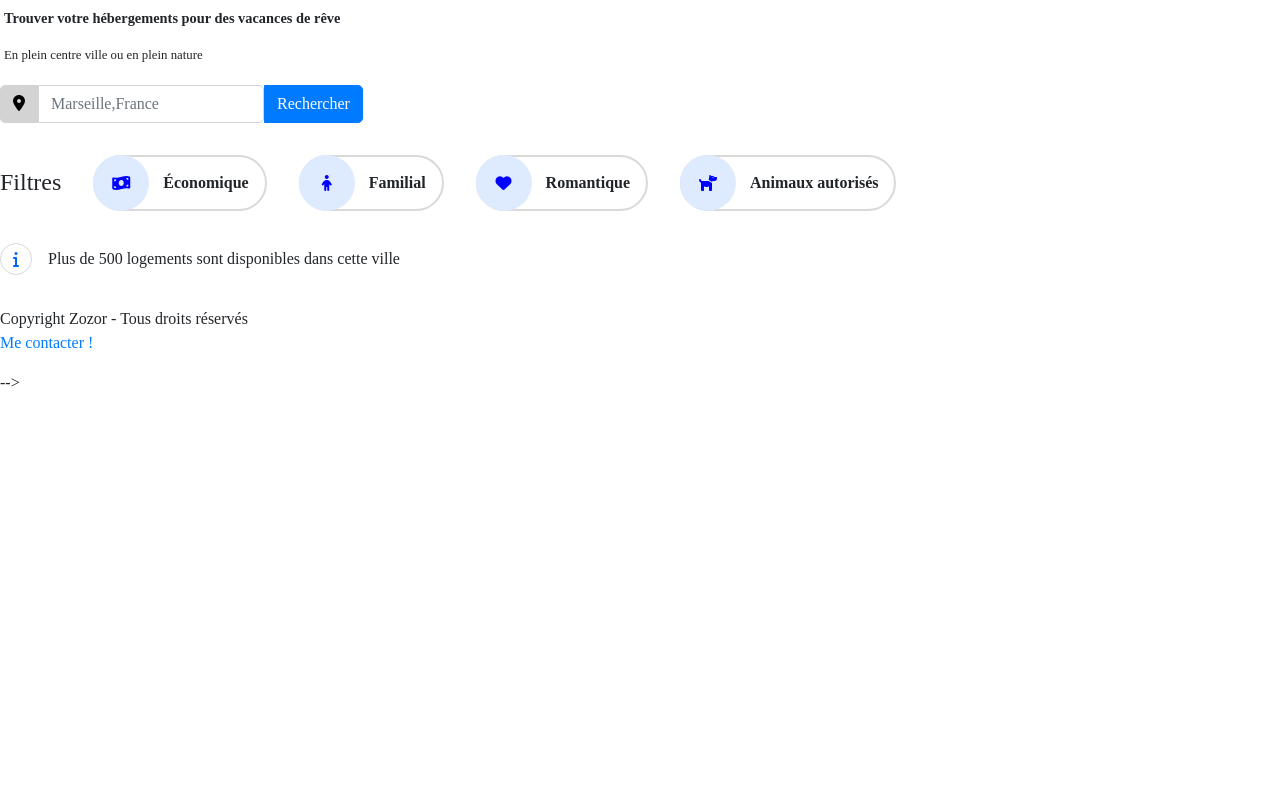
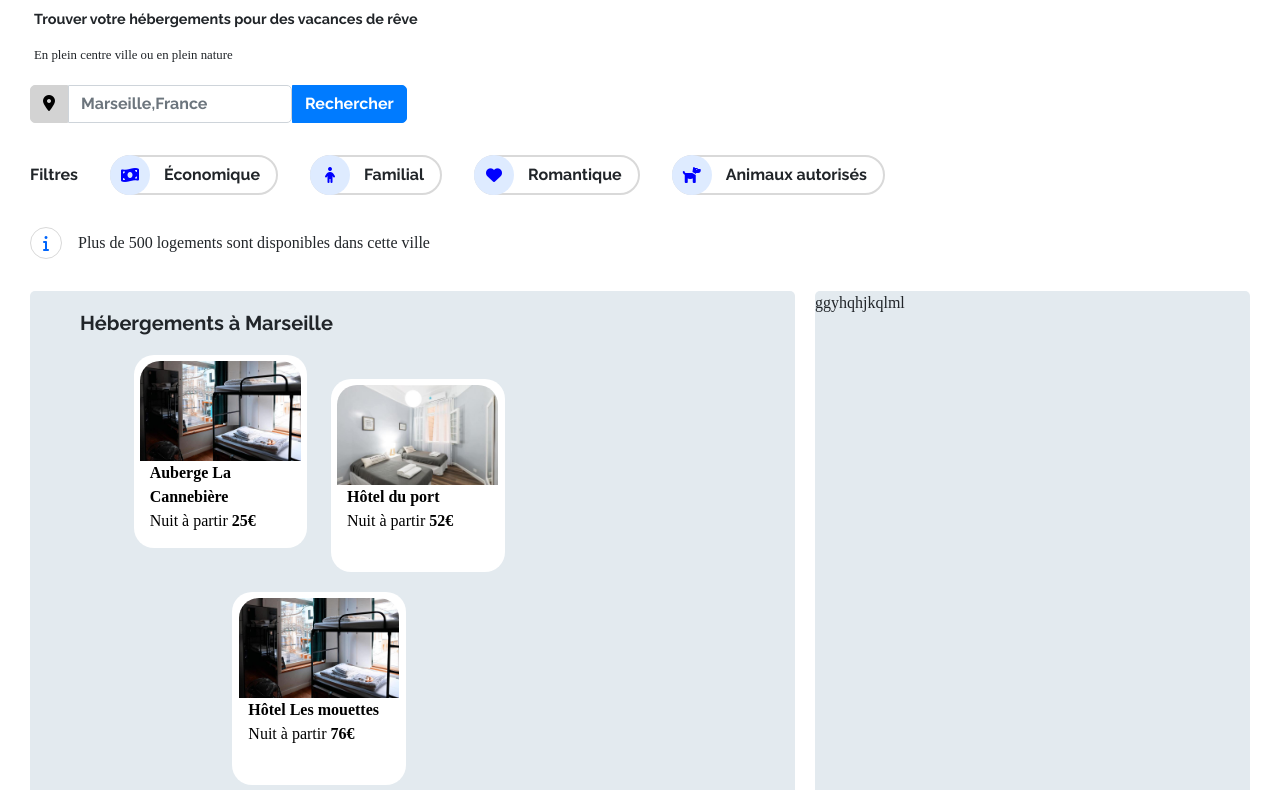
Before and after one commit to Yosra-Bouzouita/Reservia, a plain HTML site: page reservia.html in a window 1280 px wide. Shown: the part 47-837 px from the top of the page. Before the commit the page ends 800 px from the top, so only its background shows below. Drawn offline with nearby package versions, Linux system fonts and the light colour scheme; a web font is replaced by a local one.

Commit message:
hebergements a marseille

```diff
--- a/css/reservia.css
+++ b/css/reservia.css
@@ -1,45 +1,73 @@
 @font-face
 { /* Définition d'une nouvelle police nommée CAC Champagne */
-    font-family: 'Raleway_light';
+    font-family: 'Raleway-light';
     src: url('css/static/Raleway-Light.ttf');
 }
-
 .Raleway-Light
 {
-    font-family: "Raleway_light";
+    font-family: "Raleway-light";
 
 }
 @font-face
 { /* Définition d'une nouvelle police nommée CAC Champagne */
-    font-family: 'Raleway-Medium';
-    src: url('css/static/Raleway-Medium.ttf');
+    font-family: 'Raleway-normal';
+    src: url('Raleway-VariableFont_wght.ttf');
+
+}
+.Raleway-normal
+{
+    font-family: "Raleway-normal";
+
+}
+@font-face
+{ /* Définition d'une nouvelle police nommée CAC Champagne */
+    font-family: 'Raleway-bold';
+    src: url('static/Raleway-Bold.ttf');
 }
 
-.Raleway-Medium
+.Raleway-bold
 {
-    font-family: "Raleway-Medium";
+    font-family: "Raleway-bold";
+
+}
+#logo
+{
+    margin-left: 30px;
+
+}
+.paragraphe
+{
+    margin-left: 30px;
 
 }
 
 ul {
     list-style-type: none;
     display:flex;
+    margin-right: 30px;
 
   }
 .paragraphe1
 {
     font-size: 0.9em;
-    font-weight: bold;
+    font-family: "Raleway-bold";
 }
 .paragraphe2
   {
     font-size: 0.8em;
+    font-family: "Raleway-light";
+
 }
 
 a:hover /* Apparence au survol des liens */
 {
    color:black;
 }
+.form-inline
+{
+   margin-left: 30px;
+   font-family: "Raleway-bold";
+ }
 #icon
 {
     color:black;
@@ -62,6 +90,7 @@ a:hover /* Apparence au survol des liens */
     display: flex;
     align-items: center;
     margin: 1rem 0 2rem 0;
+    margin-left: 30px;
 }
 
 .infoIcon
@@ -86,6 +115,7 @@ a:hover /* Apparence au survol des liens */
 .resultatRechercheText
 {
     margin: 0;
+    font-family: "Raleway-light";
 }
 
 .Btn
@@ -93,6 +123,9 @@ a:hover /* Apparence au survol des liens */
     display: flex;
     margin-top: 2rem;
     flex-wrap: wrap;
+    margin-left: 30px;
+    font-family: "Raleway-bold";
+
 }
 
 .BtnTitle
@@ -113,6 +146,7 @@ a:hover /* Apparence au survol des liens */
     cursor: pointer;
     transition-duration: 0.1s;
     font-weight: bold;
+
 }
 .BtnFilter:last-child
 {
@@ -129,10 +163,10 @@ a:hover /* Apparence au survol des liens */
 {
     background-color: #DEEBFF;
     border-radius: 100%;
-    height: 3rem;
-    width: 3rem;
-    min-height: 3.5rem;
-    min-width: 3.5rem;
+    height: 40px;
+    width: 40px;
+    min-height: 40px;
+    min-width: 40px;
     display: flex;
     align-items: center;
     justify-content: center;
@@ -146,3 +180,69 @@ a:hover /* Apparence au survol des liens */
 {
     margin: 0 1rem;
 }
+.block
+{
+    display: flex;
+}
+article
+{
+    flex:3;
+    background-color:#E3EAEF;
+    border-radius: 5px;
+    margin-right: 20px;
+    margin-left: 30px;
+    display:flex;
+    margin-top: none;
+}
+
+aside
+{
+    flex: 1;
+    position: relative;
+    background-color:#E3EAEF;
+    border-radius: 5px;
+    padding-right: 180px;
+    margin-right: 30px;
+
+}
+.boutonimage1
+{
+    width: 30%;
+    margin-left:10px;
+    margin-right: 10px;
+    margin-bottom: 20px;
+    background-color: white;
+    border-radius: 20px;
+    border: none;
+    font-family: "Raleway-bold";
+
+}
+#image1
+{
+    border-radius: 20px 20px 0px 0px;
+    margin-top: 5px;
+    height: 100px;
+
+
+}
+#titre
+{
+    margin-left:50px;
+    margin-top: 20px;
+    margin-bottom: 20px;
+    font-family: "Raleway-bold";
+
+}
+.paragrapheimage
+{
+    text-align:left;
+    margin-left: 10px;
+    font-family: "Raleway-normal";
+    height: 70px;
+}
+.boutonimage
+{
+    display: flex;
+    text-align: center;
+
+}
--- a/reservia.html
+++ b/reservia.html
@@ -27,7 +27,7 @@
                     <nav>
                         <ul>
                             <li class="nav-item">
-                                <a class="nav-link" data-toggle="pill" href="#home">hébergements</a>
+                                <a class="nav-link" data-toggle="pill" href="#home">Hébergements</a>
                               </li>
                               <li class="nav-item">
                                 <a class="nav-link" data-toggle="pill" href="#menu1">Activités</a>
@@ -50,11 +50,11 @@
                 </form>
             </div>
             <div>
-                </form>
+                <form method="post" action="traitement.php">
 
 
                 <div class="Btn">
-                    <h4 class="BtnTitle">Filtres</h4>
+                    <p class="BtnTitle">Filtres</p>
                     <div class="BtnFilter">
                       <div class="CercleIcon">
                         <i class="fas fa-money-bill-wave couleurIconBleu"></i>
@@ -80,19 +80,42 @@
                       <span class="BtnFilterTitle">Animaux autorisés</span>
                     </div>
                   </div>
-
-
-            </div>
+             </div>
+             </form>
             <div class="resultatRecherche">
                 <div class="infoIcon"><i class="fas fa-info infoColor"></i></div>
                 <p class="resultatRechercheText">Plus de 500 logements sont disponibles dans cette ville</p>
             </div>
+            <div class="block">
+            <article>
+                <h5 id="titre">Hébergements à Marseille</h5>
+                <div class="boutonimage">
+                    <form method="post" action="traitement.php">
+                    <button type="button" class="boutonimage1"><img id="image1"src="images/hebergements/4_small/marcus-loke-WQJvWU_HZFo-unsplash.jpg" alt="Photo hebergement" width="99.6%" /><br/><strong><p class="paragrapheimage"> Auberge La Cannebière</strong><br/>Nuit à partir <strong >25€</strong></p></button>
+                    <button type="button" class="boutonimage1"><img id="image1"src="images/hebergements/4_small/fred-kleber-gTbaxaVlvsg-unsplash.jpg" alt="Photo hebergement" width="99.6%"  /><br/><strong><p class="paragrapheimage"> Hôtel du port</strong><br/>Nuit à partir <strong>52€</strong></p></button>
+                    <button type="button" class="boutonimage1"><img id="image1"src="images/hebergements/4_small/marcus-loke-WQJvWU_HZFo-unsplash.jpg" alt="Photo hebergement" width="99.6%" /><br/><strong><p class="paragrapheimage"> Hôtel Les mouettes</strong><br/>Nuit à partir <strong>76€</strong></p></button>
+                </form>
+                </div>
+                <div class="boutonimage">
+                    <form method="post" action="traitement.php">
+                    <button type="button" class="boutonimage1"><img id="image1"src="images/hebergements/4_small/marcus-loke-WQJvWU_HZFo-unsplash.jpg" alt="Photo hebergement" width="99.6%" /><br/><strong><p class="paragrapheimage">Hôtel de la mer</strong><br/>Nuit à partir <strong>46€</strong></p></button>
+                    <button type="button" class="boutonimage1"><img id="image1"src="images/hebergements/4_small/marcus-loke-WQJvWU_HZFo-unsplash.jpg" alt="Photo hebergement" width="99.6%" /><br/><strong><p class="paragrapheimage"> Auberge Le Panier</strong><br/>Nuit à partir <strong>23€</strong></p></button>
+                    <button type="button" class="boutonimage1"><img id="image1"src="images/hebergements/4_small/marcus-loke-WQJvWU_HZFo-unsplash.jpg" alt="Photo hebergement" width="99.6%" /><br/><strong><p class="paragrapheimage"> Hôtel chez Amina</strong><br/>Nuit à partir <strong>96€</strong></p></button>
+                </form>
+                </div>
+                <p>Afficher plus</p>
+
+            </article>
+            <aside>
+               ggyhqhjkqlml
+            </aside>
+        </div>
 
         </section>
 
         <footer>
-            <p>Copyright Zozor - Tous droits réservés<br />
-            <a href="#">Me contacter !</a></p>
-        </footer>-->
+            hhhhhh
+
+        </footer>
     </body>
     </html>
```
